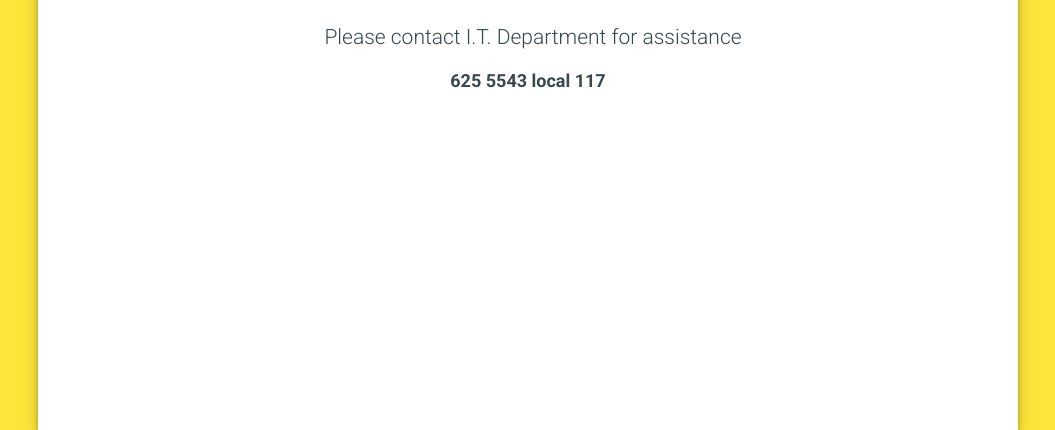
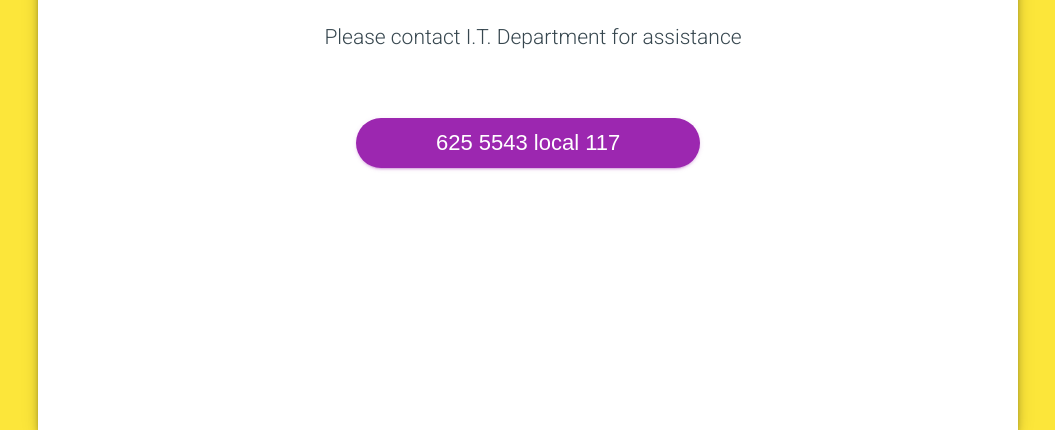
Before and after one commit to rockyru/rest-search, a website: page index.html in a window 1280 px wide. Shown: the part 388-818 px from the top of the page, without its empty margins (112-1167 px from the left). Drawn offline with Linux system fonts and the light colour scheme.

Commit message:
Update index.html

```diff
--- a/index.html
+++ b/index.html
@@ -35,8 +35,22 @@ body {
 		<p style="font-weight: 300;font-size: 21px;color: #37474f   ;text-indent: 10px;">
 			Please contact I.T. Department for assistance
 		</p>
+		<br/><br/>
+		<button style="border: none;
+		border-radius: 30px;
+		position: relative;
+		padding: 12px 80px;
+		margin: 10px 1px;
+		font-size: 22px;
+		font-weight: lighter;
+		text-transform: ;
+		letter-spacing: 1;
+		will-change: box-shadow, transform;
+		transition: box-shadow 0.2s cubic-bezier(0.4, 0, 1, 1), background-color 0.2s cubic-bezier(0.4, 0, 0.2, 1);
+		background-color: #9c27b0;
+color: #FFFFFF;box-shadow: 0 2px 2px 0 rgba(156, 39, 176, 0.14), 0 3px 1px -2px rgba(156, 39, 176, 0.2), 0 1px 5px 0 rgba(156, 39, 176, 0.12);">
 
-		<span style="color: #37474f;font-size: 18px;"><b>625 5543 local 117</b></span>
-	</div>
+			625 5543 local 117
+		</button>
 </body>
 </html>
```
